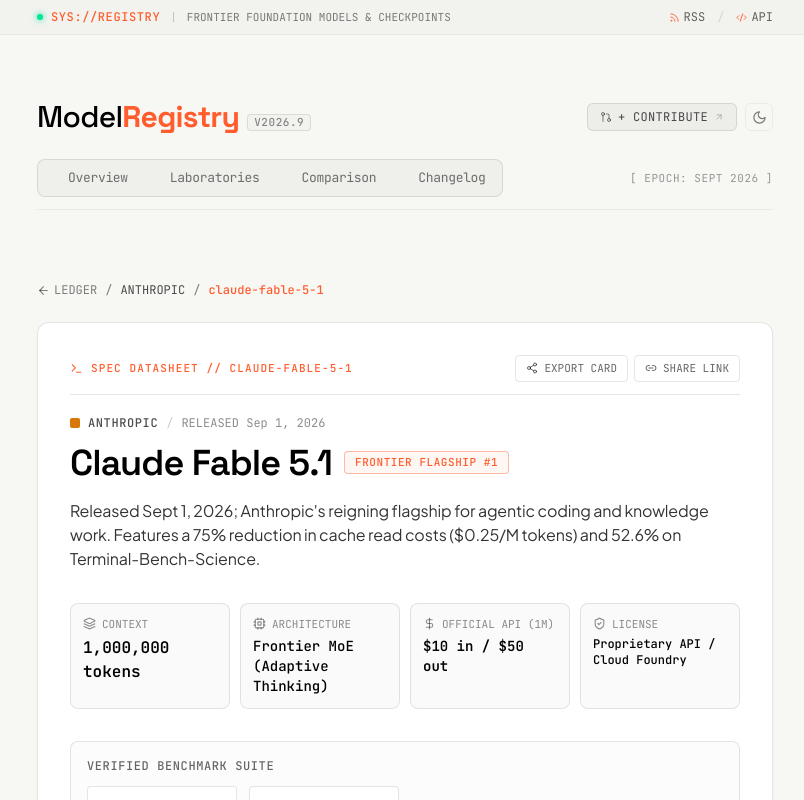
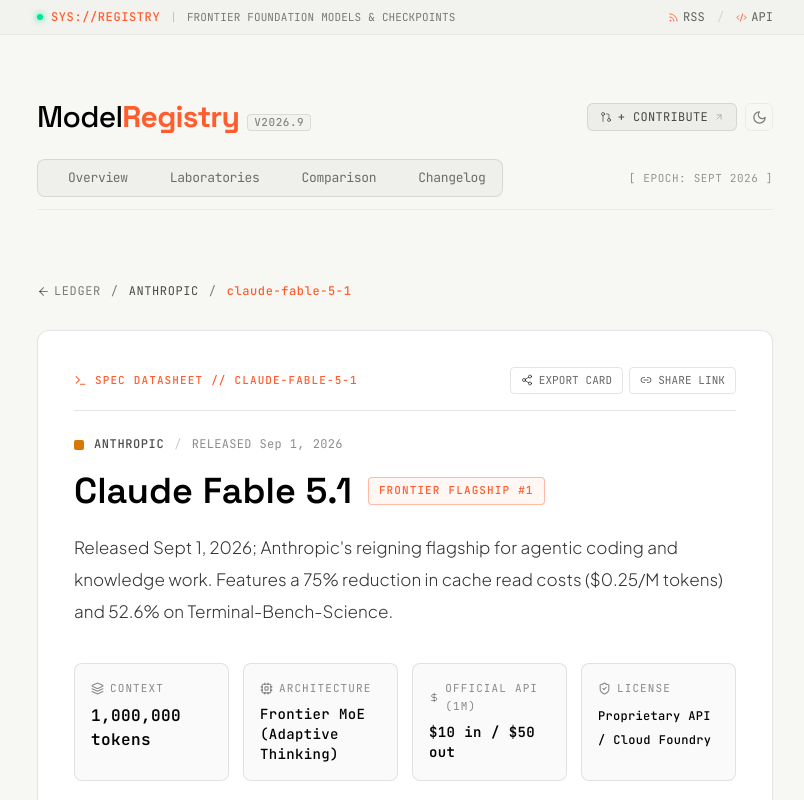
Before and after one commit to TirupMehta/ModelRegistry, a Next.js app: page /models/claude-fable-5-1 in a window 1280 px wide. Shown: the whole page, without its empty margins (235-1039 px from the left). Built offline with nearby package versions, Linux system fonts and the light colour scheme.

Commit message:
fix(ui): de-congest model page typography and spacing

```diff
--- a/app/globals.css
+++ b/app/globals.css
@@ -55,12 +55,21 @@ body {
 h1, h2, h3, h4, h5, h6 {
   font-family: var(--font-display), var(--font-sans), system-ui, sans-serif;
   text-wrap: balance;
-  letter-spacing: -0.035em;
+  letter-spacing: -0.02em;
+  line-height: 1.25;
+  word-spacing: 0.02em;
 }
 
 p {
   text-wrap: pretty;
-  letter-spacing: -0.01em;
+  letter-spacing: 0em;
+  line-height: 1.75;
+  word-spacing: 0.03em;
+}
+
+body {
+  letter-spacing: 0.005em;
+  word-spacing: 0.02em;
 }
 
 .font-tabular {
--- a/components/model-page-view.tsx
+++ b/components/model-page-view.tsx
@@ -105,7 +105,7 @@ curl -s https://modelregistry.tirup.in/api/cli?model=${model.id}`
 
       <main className="max-w-4xl mx-auto w-full px-4 sm:px-6 md:px-20 py-6 sm:py-10">
         {/* Breadcrumb Navigation */}
-        <div className="flex items-center gap-2 mb-6 text-xs font-mono text-black/50 dark:text-zinc-400">
+        <div className="flex items-center gap-2.5 mb-7 text-xs font-mono tracking-wider leading-relaxed text-black/50 dark:text-zinc-400">
           <Link
             href="/"
             className="inline-flex items-center gap-1 hover:text-[#ff5d2e] dark:hover:text-[#ff5d2e] transition-colors duration-150"
@@ -120,9 +120,9 @@ curl -s https://modelregistry.tirup.in/api/cli?model=${model.id}`
         </div>
 
         {/* Datasheet Container */}
-        <div className="bg-white dark:bg-[#0e1014] border border-black/10 dark:border-white/[0.08] rounded-xl shadow-sm p-4 sm:p-8 mb-8">
+        <div className="bg-white dark:bg-[#0e1014] border border-black/10 dark:border-white/[0.08] rounded-xl shadow-sm p-5 sm:p-9 mb-8 leading-relaxed">
           {/* Top Control Bar */}
-          <div className="flex items-center justify-between gap-2 border-b border-black/10 dark:border-white/[0.08] pb-3 mb-5">
+          <div className="flex items-center justify-between gap-3 border-b border-black/10 dark:border-white/[0.08] pb-4 mb-6">
             <div className="flex items-center gap-1.5 sm:gap-2 text-[11px] font-mono text-[#ff5d2e] min-w-0">
               <Terminal size={13} className="shrink-0" />
               <span className="uppercase tracking-widest font-medium truncate hidden sm:inline">SPEC DATASHEET // {model.id}</span>
@@ -153,7 +153,7 @@ curl -s https://modelregistry.tirup.in/api/cli?model=${model.id}`
           </div>
 
           {/* Lab info & Release Stamp */}
-          <div className="flex items-center gap-2 mb-3 text-xs font-mono">
+          <div className="flex items-center gap-2.5 mb-4 text-xs font-mono tracking-wide leading-relaxed">
             <span
               className="w-2.5 h-2.5 rounded-sm shrink-0"
               style={{ backgroundColor: company?.accentColor || "#ff5d2e" }}
@@ -168,65 +168,65 @@ curl -s https://modelregistry.tirup.in/api/cli?model=${model.id}`
           </div>
 
           {/* Model Title & SOTA Badge */}
-          <div className="flex flex-wrap items-center gap-3 mb-4">
-            <h1 className="text-2xl sm:text-3xl md:text-4xl font-display font-semibold tracking-tight text-black dark:text-white">
+          <div className="flex flex-wrap items-center gap-x-4 gap-y-2.5 mb-5">
+            <h1 className="text-2xl sm:text-3xl md:text-4xl font-display font-semibold tracking-normal leading-tight text-black dark:text-white">
               {model.name}
             </h1>
-            <span className="text-[11px] font-mono uppercase px-2.5 py-0.5 rounded border border-[#ff5d2e]/40 text-[#ff5d2e] bg-[#ff5d2e]/5 font-medium tracking-wider">
+            <span className="text-[11px] font-mono uppercase px-2.5 py-1 rounded border border-[#ff5d2e]/40 text-[#ff5d2e] bg-[#ff5d2e]/5 font-medium tracking-widest leading-relaxed">
               {model.statusBadge}
             </span>
           </div>
 
           {/* Description Highlight */}
-          <p className="text-sm sm:text-base font-normal text-black/80 dark:text-zinc-200 leading-relaxed mb-6 sm:mb-8">
+          <p className="text-[15px] sm:text-[17px] font-light text-black/80 dark:text-zinc-200 leading-7 sm:leading-8 tracking-normal [word-spacing:0.04em] mb-7 sm:mb-9 max-w-3xl">
             {model.highlight}
           </p>
 
           {/* Key Hardware Specs Grid */}
-          <div className="grid grid-cols-2 sm:grid-cols-4 gap-2.5 mb-6 sm:mb-8 text-xs font-mono">
-            <div className="p-3 rounded-lg border border-black/10 dark:border-white/[0.08] bg-black/[0.02] dark:bg-[#13161c]">
-              <div className="flex items-center gap-1.5 text-black/45 dark:text-zinc-400 mb-1 text-[11px]">
+          <div className="grid grid-cols-2 sm:grid-cols-4 gap-3 sm:gap-3.5 mb-7 sm:mb-9 text-xs font-mono">
+            <div className="p-4 rounded-lg border border-black/10 dark:border-white/[0.08] bg-black/[0.02] dark:bg-[#13161c] leading-relaxed">
+              <div className="flex items-center gap-1.5 text-black/45 dark:text-zinc-400 mb-1.5 text-[11px] tracking-widest">
                 <Layers size={13} />
                 <span className="uppercase">Context</span>
               </div>
-              <div className="font-semibold text-black dark:text-white text-sm sm:text-base">
+              <div className="font-semibold text-black dark:text-white text-sm sm:text-base leading-6 tracking-wide">
                 {model.contextWindow}
               </div>
             </div>
 
-            <div className="p-3 rounded-lg border border-black/10 dark:border-white/[0.08] bg-black/[0.02] dark:bg-[#13161c]">
-              <div className="flex items-center gap-1.5 text-black/45 dark:text-zinc-400 mb-1 text-[11px]">
+            <div className="p-4 rounded-lg border border-black/10 dark:border-white/[0.08] bg-black/[0.02] dark:bg-[#13161c] leading-relaxed">
+              <div className="flex items-center gap-1.5 text-black/45 dark:text-zinc-400 mb-1.5 text-[11px] tracking-widest">
                 <Cpu size={13} />
                 <span className="uppercase">Architecture</span>
               </div>
-              <div className="font-medium text-black dark:text-white text-xs sm:text-sm leading-tight break-words">
+              <div className="font-medium text-black dark:text-white text-xs sm:text-sm leading-6 tracking-wide break-words">
                 {model.parameters}
               </div>
             </div>
 
-            <div className="p-3 rounded-lg border border-black/10 dark:border-white/[0.08] bg-black/[0.02] dark:bg-[#13161c]">
-              <div className="flex items-center gap-1.5 text-black/45 dark:text-zinc-400 mb-1 text-[11px]">
+            <div className="p-4 rounded-lg border border-black/10 dark:border-white/[0.08] bg-black/[0.02] dark:bg-[#13161c] leading-relaxed">
+              <div className="flex items-center gap-1.5 text-black/45 dark:text-zinc-400 mb-1.5 text-[11px] tracking-widest">
                 <DollarSign size={13} />
                 <span className="uppercase">Official API (1M)</span>
               </div>
-              <div className="font-semibold text-black dark:text-white text-xs sm:text-sm">
+              <div className="font-semibold text-black dark:text-white text-xs sm:text-sm leading-6 tracking-wide">
                 <span>
                   ${model.pricing.input} in / ${model.pricing.output} out
                 </span>
                 {model.openWeights && (
-                  <span className="block text-[11px] font-mono text-emerald-500 font-normal mt-0.5">
+                  <span className="block text-[11px] font-mono text-emerald-500 font-normal mt-1 leading-relaxed">
                     + Weights Free to Self-Host
                   </span>
                 )}
               </div>
             </div>
 
-            <div className="p-3 rounded-lg border border-black/10 dark:border-white/[0.08] bg-black/[0.02] dark:bg-[#13161c]">
-              <div className="flex items-center gap-1.5 text-black/45 dark:text-zinc-400 mb-1 text-[11px]">
+            <div className="p-4 rounded-lg border border-black/10 dark:border-white/[0.08] bg-black/[0.02] dark:bg-[#13161c] leading-relaxed">
+              <div className="flex items-center gap-1.5 text-black/45 dark:text-zinc-400 mb-1.5 text-[11px] tracking-widest">
                 <ShieldCheck size={13} />
                 <span className="uppercase">License</span>
               </div>
-              <div className="font-medium text-black dark:text-white text-xs break-words">
+              <div className="font-medium text-black dark:text-white text-xs leading-6 tracking-wide break-words">
                 {model.license}
               </div>
             </div>
@@ -234,33 +234,33 @@ curl -s https://modelregistry.tirup.in/api/cli?model=${model.id}`
 
           {/* Verified Benchmarks Section */}
           {Object.keys(model.benchmarks).length > 0 && (
-            <div className="mb-6 sm:mb-8 border border-black/10 dark:border-white/[0.08] rounded-lg p-4 bg-black/[0.01] dark:bg-black/20">
-              <div className="text-xs font-mono font-medium text-black/60 dark:text-zinc-400 uppercase tracking-wider mb-3">
+            <div className="mb-7 sm:mb-9 border border-black/10 dark:border-white/[0.08] rounded-lg p-5 bg-black/[0.01] dark:bg-black/20">
+              <div className="text-xs font-mono font-medium text-black/60 dark:text-zinc-400 uppercase tracking-widest leading-relaxed mb-4">
                 Verified Benchmark Suite
               </div>
-              <div className="grid grid-cols-2 sm:grid-cols-4 gap-3 font-mono text-xs">
+              <div className="grid grid-cols-2 sm:grid-cols-4 gap-3.5 font-mono text-xs">
                 {model.benchmarks.sweBench && (
-                  <div className="border border-black/10 dark:border-white/[0.08] rounded p-2.5 bg-white dark:bg-[#0e1014]">
-                    <div className="text-[11px] text-black/40 dark:text-zinc-400 mb-0.5">SWE-BENCH</div>
-                    <div className="text-base font-semibold text-[#ff5d2e]">{model.benchmarks.sweBench}</div>
+                  <div className="border border-black/10 dark:border-white/[0.08] rounded p-3.5 bg-white dark:bg-[#0e1014] leading-relaxed">
+                    <div className="text-[11px] text-black/40 dark:text-zinc-400 mb-1 tracking-wider">SWE-BENCH</div>
+                    <div className="text-base font-semibold text-[#ff5d2e] tracking-wide">{model.benchmarks.sweBench}</div>
                   </div>
                 )}
                 {model.benchmarks.aime2024 && (
-                  <div className="border border-black/10 dark:border-white/[0.08] rounded p-2.5 bg-white dark:bg-[#0e1014]">
-                    <div className="text-[11px] text-black/40 dark:text-zinc-400 mb-0.5">AIME 2024</div>
-                    <div className="text-base font-semibold text-black dark:text-white">{model.benchmarks.aime2024}</div>
+                  <div className="border border-black/10 dark:border-white/[0.08] rounded p-3.5 bg-white dark:bg-[#0e1014] leading-relaxed">
+                    <div className="text-[11px] text-black/40 dark:text-zinc-400 mb-1 tracking-wider">AIME 2024</div>
+                    <div className="text-base font-semibold text-black dark:text-white tracking-wide">{model.benchmarks.aime2024}</div>
                   </div>
                 )}
                 {model.benchmarks.mmluPro && (
-                  <div className="border border-black/10 dark:border-white/[0.08] rounded p-2.5 bg-white dark:bg-[#0e1014]">
-                    <div className="text-[11px] text-black/40 dark:text-zinc-400 mb-0.5">MMLU-PRO</div>
-                    <div className="text-base font-semibold text-black dark:text-white">{model.benchmarks.mmluPro}</div>
+                  <div className="border border-black/10 dark:border-white/[0.08] rounded p-3.5 bg-white dark:bg-[#0e1014] leading-relaxed">
+                    <div className="text-[11px] text-black/40 dark:text-zinc-400 mb-1 tracking-wider">MMLU-PRO</div>
+                    <div className="text-base font-semibold text-black dark:text-white tracking-wide">{model.benchmarks.mmluPro}</div>
                   </div>
                 )}
                 {model.benchmarks.gpqa && (
-                  <div className="border border-black/10 dark:border-white/[0.08] rounded p-2.5 bg-white dark:bg-[#0e1014]">
-                    <div className="text-[11px] text-black/40 dark:text-zinc-400 mb-0.5">GPQA DIAMOND</div>
-                    <div className="text-base font-semibold text-black dark:text-white">{model.benchmarks.gpqa}</div>
+                  <div className="border border-black/10 dark:border-white/[0.08] rounded p-3.5 bg-white dark:bg-[#0e1014] leading-relaxed">
+                    <div className="text-[11px] text-black/40 dark:text-zinc-400 mb-1 tracking-wider">GPQA DIAMOND</div>
+                    <div className="text-base font-semibold text-black dark:text-white tracking-wide">{model.benchmarks.gpqa}</div>
                   </div>
                 )}
               </div>
@@ -268,8 +268,8 @@ curl -s https://modelregistry.tirup.in/api/cli?model=${model.id}`
           )}
 
           {/* Quickstart Developer Code Snippet */}
-          <div className="mb-6 sm:mb-8 border border-black/10 dark:border-white/[0.08] rounded-lg overflow-hidden">
-            <div className="flex items-center justify-between bg-black/[0.03] dark:bg-[#13161c] px-3 py-2 border-b border-black/10 dark:border-white/[0.08]">
+          <div className="mb-7 sm:mb-9 border border-black/10 dark:border-white/[0.08] rounded-lg overflow-hidden">
+            <div className="flex items-center justify-between bg-black/[0.03] dark:bg-[#13161c] px-4 py-2.5 border-b border-black/10 dark:border-white/[0.08]">
               <div className="flex items-center gap-2">
                 <span className="text-xs font-mono uppercase text-black/60 dark:text-zinc-400 font-medium">
                   Quickstart Snippet
@@ -325,7 +325,7 @@ curl -s https://modelregistry.tirup.in/api/cli?model=${model.id}`
               </button>
             </div>
 
-            <pre className="p-3.5 bg-black/[0.02] dark:bg-[#090b0e] text-xs font-mono overflow-x-auto text-black/80 dark:text-zinc-200">
+            <pre className="p-4 sm:p-5 bg-black/[0.02] dark:bg-[#090b0e] text-[13px] font-mono overflow-x-auto text-black/80 dark:text-zinc-200 leading-7 tracking-wide">
               <code>
                 {activeSnippetTab === "curl"
                   ? curlCommand
@@ -337,8 +337,8 @@ curl -s https://modelregistry.tirup.in/api/cli?model=${model.id}`
           </div>
 
           {/* External Links Bar */}
-          <div className="flex flex-wrap items-center justify-between gap-3 pt-4 border-t border-black/10 dark:border-white/[0.08] text-xs font-mono">
-            <div className="flex flex-wrap items-center gap-3">
+          <div className="flex flex-wrap items-center justify-between gap-4 pt-5 border-t border-black/10 dark:border-white/[0.08] text-xs font-mono tracking-wide leading-relaxed">
+            <div className="flex flex-wrap items-center gap-x-5 gap-y-2.5">
               {model.links?.announcement && (
                 <a
                   href={model.links.announcement}
```
